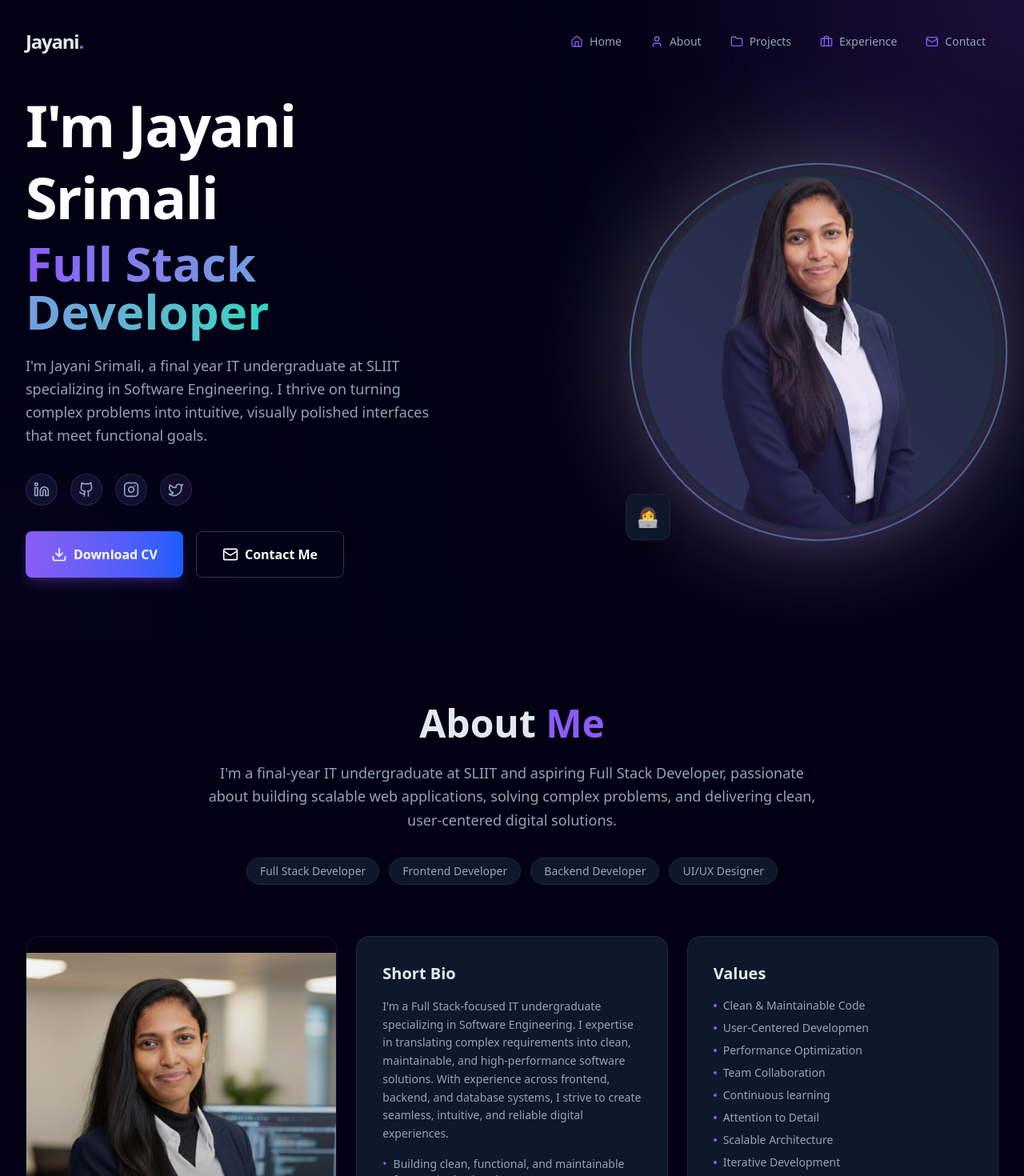
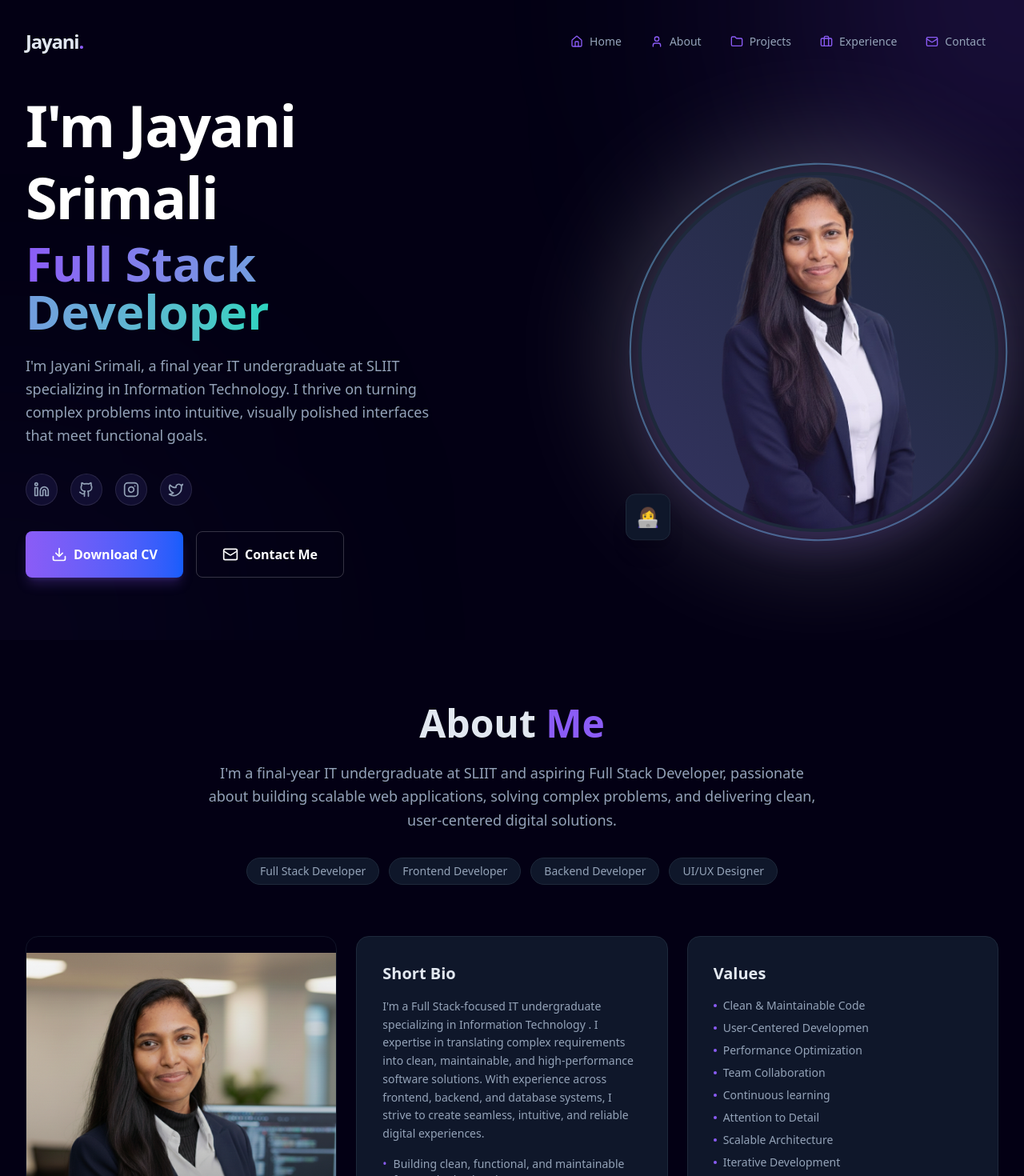
Before and after one commit to JayaniSrimali/portfolio-, a Next.js app: page / in a window 1280 px wide. Shown: the top 1470 px of the page at 80% size. Built offline with nearby package versions, Linux system fonts and the light colour scheme.

Commit message:
Update specialization text to Information Technology

```diff
--- a/src/components/sections/About.tsx
+++ b/src/components/sections/About.tsx
@@ -137,7 +137,8 @@ export function About() {
                         <div>
                             <h3 className="text-xl font-bold mb-4">Short Bio</h3>
                             <p className="text-muted-foreground text-sm mb-4 leading-relaxed">
-                                I&apos;m a Full Stack-focused IT undergraduate specializing in Software Engineering. I expertise in translating complex requirements into clean, maintainable, and high-performance software solutions. With experience across frontend, backend, and database systems, I strive to create seamless, intuitive, and reliable digital experiences.
+                                I&apos;m a Full Stack-focused IT undergraduate specializing in Information Technology
+                                . I expertise in translating complex requirements into clean, maintainable, and high-performance software solutions. With experience across frontend, backend, and database systems, I strive to create seamless, intuitive, and reliable digital experiences.
                             </p>
                             <ul className="space-y-2 text-sm text-muted-foreground mb-6">
                                 <li className="flex gap-2">
--- a/src/components/sections/Certificates.tsx
+++ b/src/components/sections/Certificates.tsx
@@ -38,7 +38,7 @@ const certificates = [
         issuer: "HackerRank",
         date: "Dec 2023",
         description: "Credentials ID: 8F8B86C34382. Verified skills in writing complex SQL queries, joining tables, and database management with Microsoft SQL Server.",
-        image: "/images/hackerrank.png",
+        image: "/images/HackerRank.png",
         tags: ["SQL", "Database", "Microsoft SQL Server"],
         link: "https://www.hackerrank.com/certificates/8f8b86c34382"
     },
--- a/src/components/sections/Hero.tsx
+++ b/src/components/sections/Hero.tsx
@@ -50,7 +50,7 @@ export function Hero() {
                             transition={{ delay: 0.4 }}
                             className="text-muted-foreground text-lg mb-8 max-w-lg leading-relaxed"
                         >
-                            I&apos;m Jayani Srimali, a final year IT undergraduate at SLIIT specializing in Software Engineering.
+                            I&apos;m Jayani Srimali, a final year IT undergraduate at SLIIT specializing in Information Technology.
                             I thrive on turning complex problems into intuitive, visually polished interfaces that meet functional goals.
                         </motion.p>
 
```
